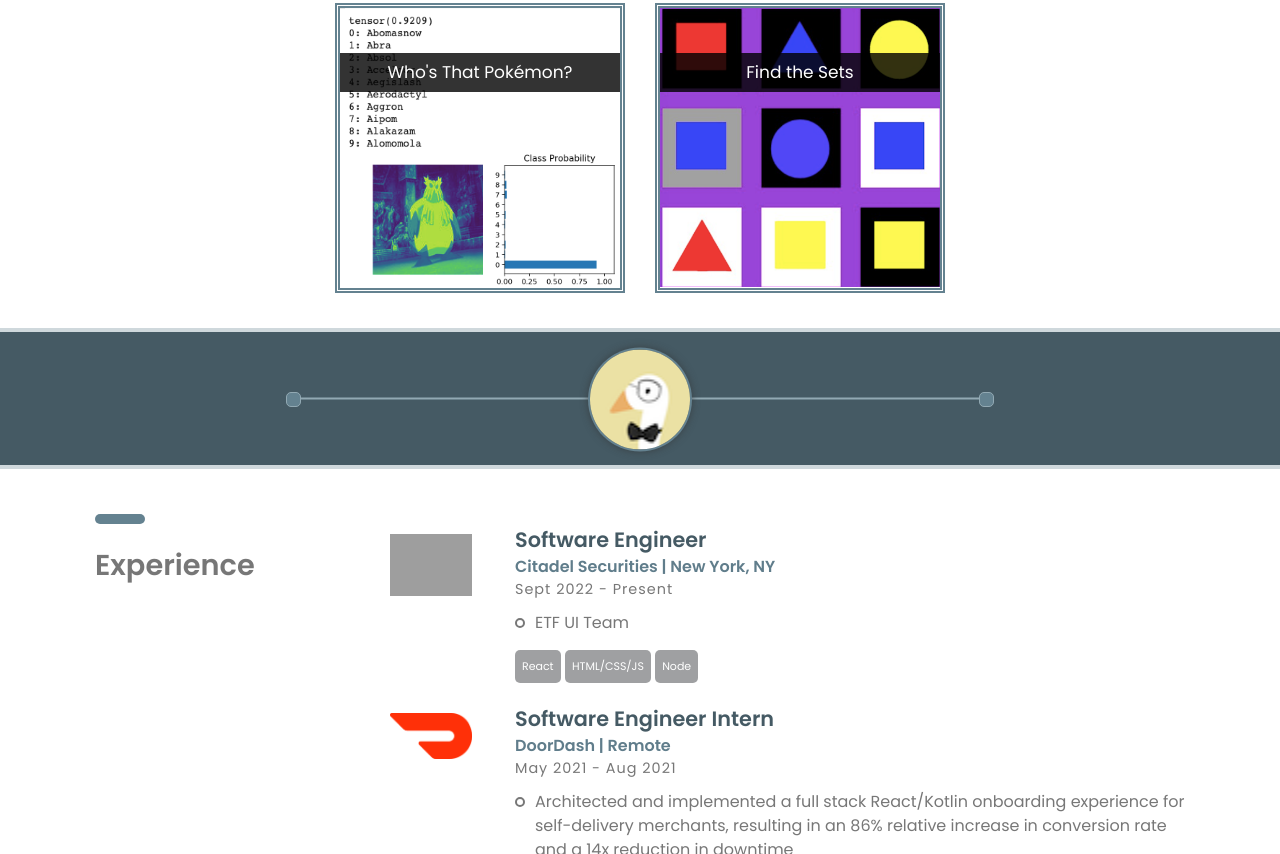
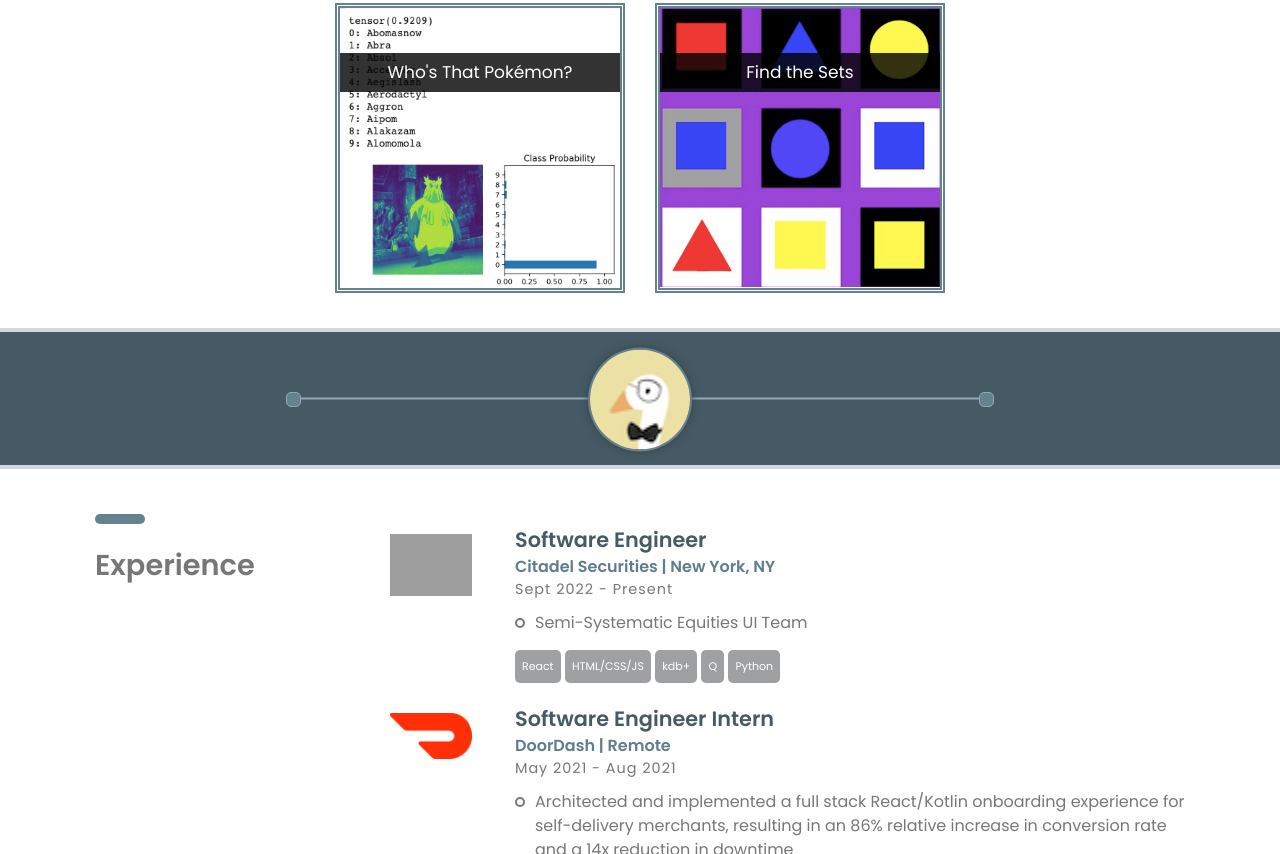
Before and after one commit to austin-leung/austin-leung.github.io, a plain HTML site: page index.html in a window 1280 px wide. Shown: the part 1946-2800 px from the top of the page. Drawn offline with Linux system fonts and the light colour scheme; grey boxes are pictures that could not be loaded; files whose address does not match are found by name.

Commit message:
Update print

```diff
--- a/index.html
+++ b/index.html
@@ -46,7 +46,7 @@
 							<p>
                 Hi, I'm Austin! I'm a software engineer currently focused on bridging the gap between tech and finance.
                 <br><br>
-                I recently graduated from Carnegie Mellon University where I taught computer science, acted in theater, played sports, and led a cultural club! I'm passionate about full stack development and using software to impact the world around me.
+                I graduated from Carnegie Mellon University where I taught computer science, acted in theater, played sports, and led a cultural club! I'm passionate about full stack development and using software to impact the world around me.
               </p>
 						</div>
 						<br>
@@ -253,9 +253,9 @@
               </h5>
               <h6 class="margin-t-9">Sept 2022 - Present</h6>
               <ul class="list margin-b-30">
-                <li>ETF UI Team</li>
+                <li>Semi-Systematic Equities UI Team</li>
               </ul>
-              <div class="skills"> <span class="skill">React</span> <span class="skill">HTML/CSS/JS</span> <span class="skill">Node</span> </div>
+              <div class="skills"> <span class="skill">React</span> <span class="skill">HTML/CSS/JS</span> <span class="skill">kdb+</span> <span class="skill">Q</span> <span class="skill">Python</span> </div>
             </div>
           </div>
           <div class="experience margin-b-50 row exp-row">
@@ -270,7 +270,7 @@
                 <li>Architected and implemented a full stack React/Kotlin onboarding experience for self-delivery merchants, resulting in an 86% relative increase in conversion rate and a 14x reduction in downtime</li>
                 <li>Led cross-functional collaboration across 7 teams to gather requirements, resolve issues, and drive project to completion</li>
               </ul>
-              <div class="skills"> <span class="skill">React</span> <span class="skill">TypeScript</span> <span class="skill">HTML/CSS/JS</span> <span class="skill">Redux</span> <span class="skill">Kotlin</span> <span class="skill">PostgreSQL</span> </div>
+              <div class="skills"> <span class="skill">React</span> <span class="skill">HTML/CSS/JS</span> <span class="skill">Redux</span> <span class="skill">Kotlin</span> <span class="skill">PostgreSQL</span> </div>
             </div>
           </div>
           <div class="experience margin-b-50 row exp-row">
@@ -286,7 +286,7 @@
                 <li>Designed and developed an Express middleware security package distributed to 60 engineering teams to prevent cross-site scripting attacks on all Pluralsight webpages</li>
                 <li>Interviewed external stakeholders to discover use cases and refine product designs</li>
               </ul>
-              <div class="skills"> <span class="skill">React</span> <span class="skill">TypeScript</span> <span class="skill">HTML/CSS/JS</span> <span class="skill">Redux</span> <span class="skill">Node</span> <span class="skill">C#</span> <span class="skill">.Net</span> <span class="skill">PostgreSQL</span> <span class="skill">Docker</span> </div>
+              <div class="skills"> <span class="skill">React</span> <span class="skill">HTML/CSS/JS</span> <span class="skill">Redux</span> <span class="skill">Node</span> <span class="skill">C#</span> <span class="skill">.Net</span> <span class="skill">PostgreSQL</span> <span class="skill">Docker</span> </div>
             </div>
           </div>
           <!-- experience -->
```
